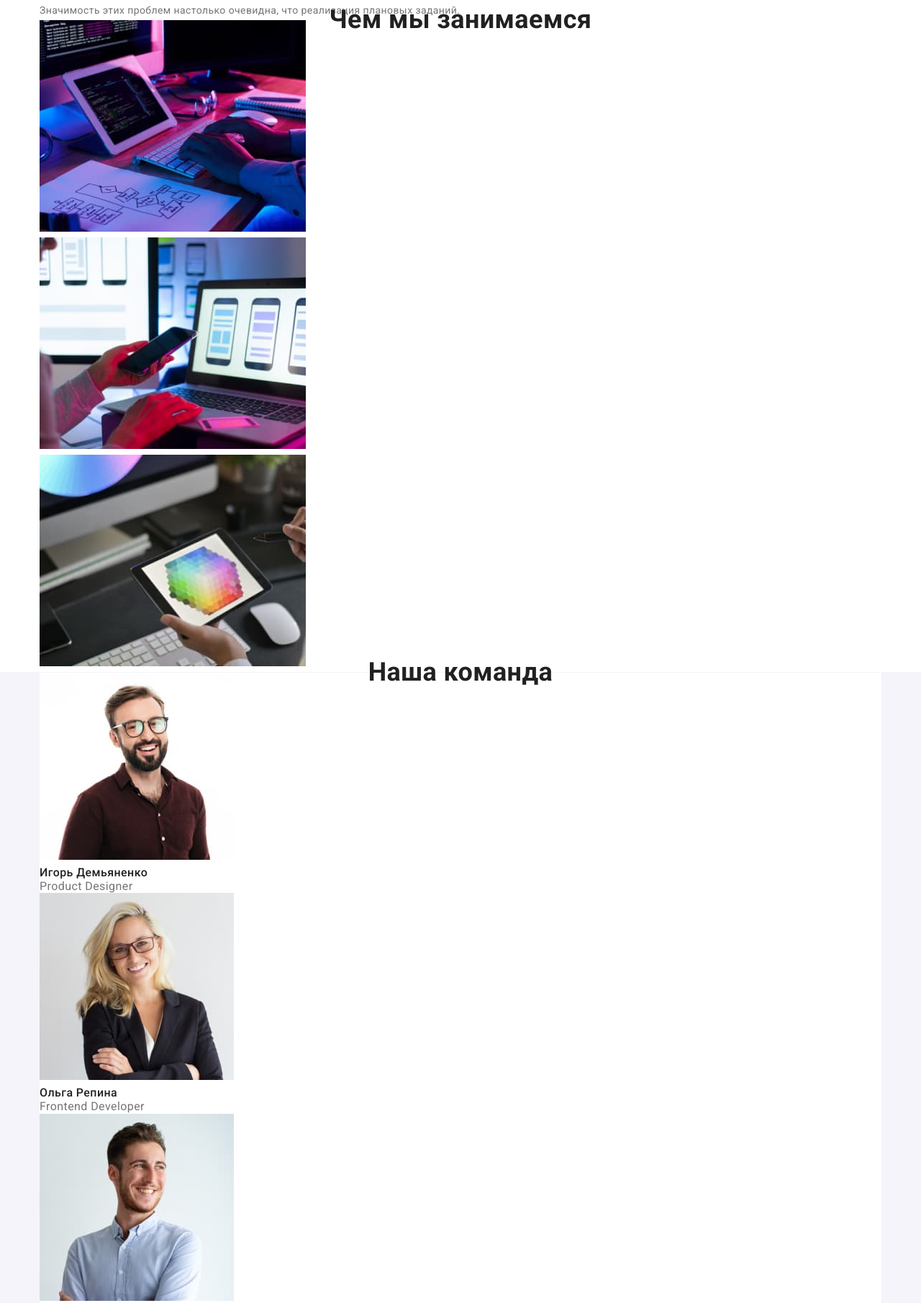
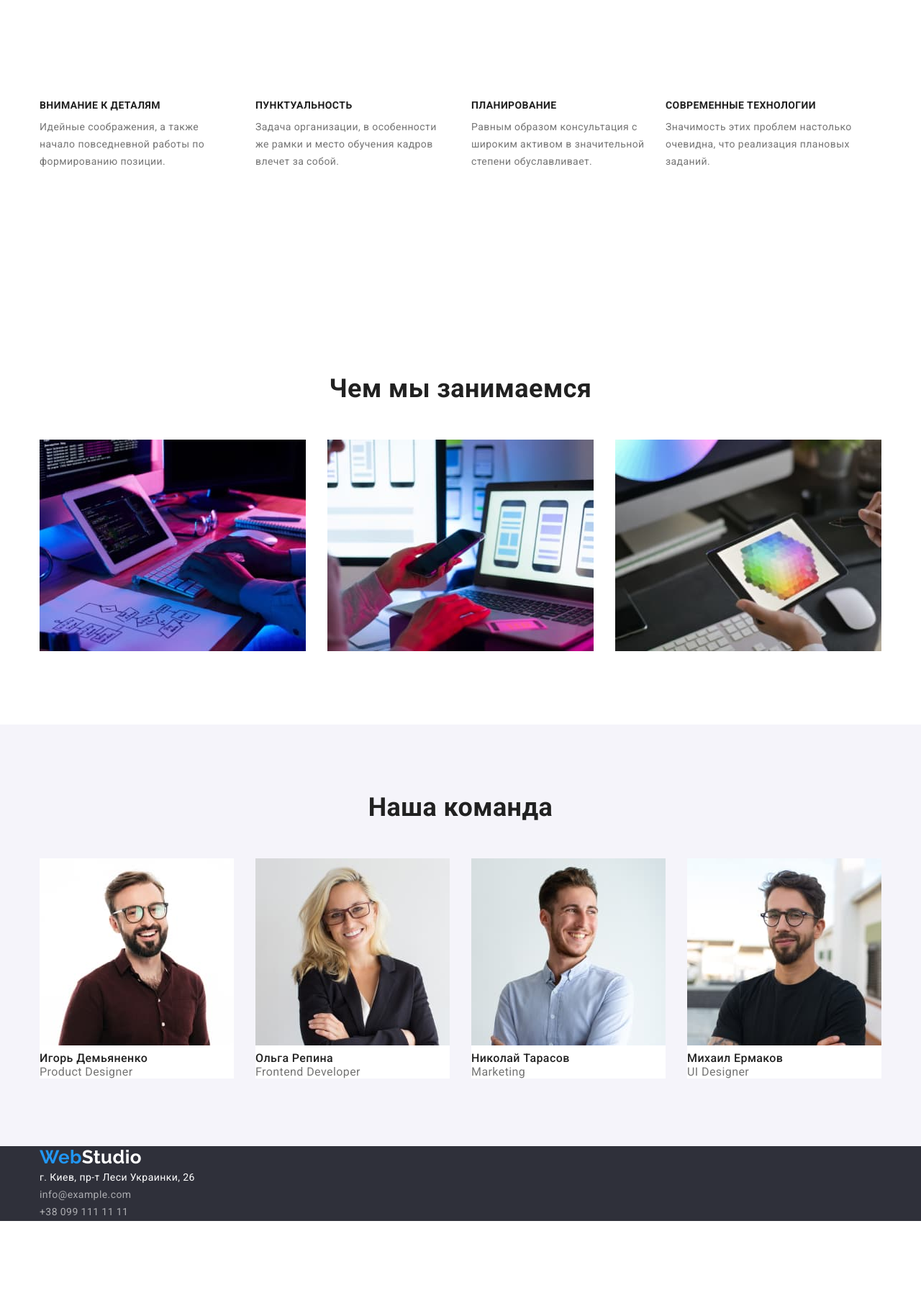
Before and after one commit to MishinaIra55/goit-markup-hw-03, a plain HTML site: page index.html in a window 1280 px wide. Shown: the part 440-2251 px from the top of the page at 72% size. After the commit the page ends 2137 px from the top, so only its background shows below. Drawn offline with nearby package versions, Linux system fonts and the light colour scheme.

Commit message:
кусок кода

```diff
--- a/css/styles.css
+++ b/css/styles.css
@@ -32,13 +32,14 @@ ul {
    padding: 0;
    margin: 0;
 }
- h1,
- h2,
- h3,
- p {
+h1,
+h2,
+h3,
+p {
    margin-top: 0;
    margin-bottom: 0;
- }
+}
+
 
 /*styles container*/
 
@@ -49,8 +50,16 @@ ul {
 
    margin-left: auto;
    margin-right: auto;
+}
 
-   ;
+.section {
+   padding-top: 94px;
+   padding-bottom: 94px;
+}
+
+/*.features.section {
+    padding-top: 0;
+   padding-bottom: 0;
 }
 /* style header*/
 
@@ -153,9 +162,8 @@ ul {
 
 .hero {
    background-color: #2F303A;
-
    text-align: center;
-   margin-bottom: 43px;
+   margin-bottom: 73px;
 }
 
 /* скрытие заголовка*/
@@ -175,13 +183,58 @@ ul {
 }
 
 
+/*styles feature*/
+
+.feature-description {
+   margin-bottom: 94px;
+}
+
+.features-list {
+   display: flex;
+   flex-wrap: wrap;
+}
+
+.features-list .item {
+   width: 270px;
+   margin-right: 30px;
+}
+
+.item:nth-child(4n) {
+   margin-right: 0;
+}
+
+.item:nth-last-child(-n + 4) {
+   margin-bottom: 0;
+}
+/*style about*/
+
+.about-list {
+   display: flex;
+   flex-wrap: wrap;
+}
+
+.about-list .item {
+   width: 370px;
+   margin-right: 30px;
+   margin-bottom: 94px;
+
+}
+.item:nth-child(3n) {
+   margin-right: 0;
+}
+.item:nth-last-child(-n + 3) {
+   margin-bottom: 0;
+}
 /* style section*/
 
 .section-title {
    font-size: 36px;
-   line-height:1.17px;
+   line-height: 1.17;
    text-align: center;
    color: var(--title-text-color);
+
+   /* margin-top: 94px; */
+   margin-bottom: 50px;
 }
 
 .feature-title {
@@ -200,6 +253,23 @@ ul {
    background-color: #F5F4FA;
 }
 
+.team-items {
+   display: flex;
+   flex-wrap: wrap;
+}
+
+.team-items .list {
+   width: 270px;
+   margin-right: 30px;
+}
+
+.team-items .list:nth-child(4n) {
+   margin-right: 0;
+}
+
+.list:nth-last-child(-n + 4) {
+   margin-bottom: 0;
+}
 .list {
    background-color: #FFFFFF;
 }
@@ -256,6 +326,16 @@ ul {
    color: #757575;
    text-decoration: none;
 }
+.contacts-nav {
+   display: flex;
+   margin-left: auto;
+}
+
+.contacts-nav .list:not(:last-child){
+   margin-right: 50px;
+}
+
+/* styles cards*/
 
 .cards-title {
    font-weight: 700;
@@ -265,6 +345,23 @@ ul {
    color: var(--title-text-color);
 }
 
+.cards {
+   display: flex;
+   flex-wrap: wrap;
+}
+
+.elements {
+   width: 370px;
+   margin-right: 30px;
+   margin-bottom: 30px;
+}
+
+.elements:nth-child(3n) {
+   margin-right: 0;
+}
+.elements:nth-last-child(-n + 3) {
+   margin-bottom: 0;
+}
 .cards-text {
    font-size: 16px;
    line-height: 1.9;
--- a/index.html
+++ b/index.html
@@ -36,37 +36,37 @@
 		</header>
 
 		<main>
-			<section class="hero">
+			<section class="hero section">
 				<h1 class="hero-title">Эффективные решения для вашего бизнеса</h1>
 				<button type="button" class="button">Заказать услугу</button>
 			</section>
 
-			<section class="features">
+			<section class="features section">
 				<div class="container">
 					<h2 class="section-title visually-hidden">Особенности</h2>
 				<ul class="features-list">
-					<li>
+					<li class="item">
 						<h3 class="feature-title">Внимание к деталям</h3>
 						<p class="feature-description">
 							Идейные соображения, а также начало повседневной работы по формированию позиции.
 						</p>
 					</li>
 
-					<li>
+					<li class="item">
 						<h3 class="feature-title">Пунктуальность</h3>
 						<p class="feature-description">
 							Задача организации, в особенности же рамки и место обучения кадров влечет за собой.
 						</p>
 					</li>
 
-					<li>
+					<li class="item">
 						<h3 class="feature-title">Планирование</h3>
 						<p class="feature-description">
 							Равным образом консультация с широким активом в значительной степени обуславливает.
 						</p>
 					</li>
 
-					<li>
+					<li class="item">
 						<h3 class="feature-title">Современные технологии</h3>
 						<p class="feature-description">
 							Значимость этих проблем настолько очевидна, что реализация плановых заданий.
@@ -76,18 +76,18 @@
 				</div>
 			</section>
 
-			<section class="about">
+			<section class="about section">
 				<div class="container">
 					<h2 class="section-title">Чем мы занимаемся</h2>
 				<ul class="about-list">
-					<li><img src="./images/box1.jpg.jpg" alt="Занимаемся web" width="370" height="294" /></li>
-					<li><img src="./images/box2.jpg.jpg" alt="Мобильные телефоны" width="370" height="294" /></li>
-					<li><img src="./images/box3.jpg.jpg" alt="Рисуем на планшете" width="370" height="294" /></li>
+					<li class="item"><img src="./images/box1.jpg.jpg" alt="Занимаемся web" width="370" height="294" /></li>
+					<li class="item"><img src="./images/box2.jpg.jpg" alt="Мобильные телефоны" width="370" height="294" /></li>
+					<li class="item"><img src="./images/box3.jpg.jpg" alt="Рисуем на планшете" width="370" height="294" /></li>
 				</ul>
 				</div>
 			</section>
 
-			<section class="team">
+			<section class="team section">
 				<div class="container">
 					<h2 class="section-title">Наша команда</h2>
 				<ul class="team-items">
```
Also changed, not shown: portfolio.html (+25 -19 lines).
